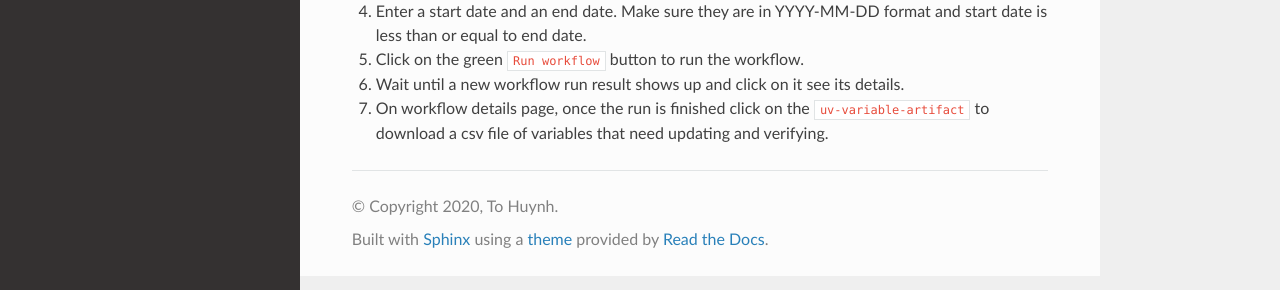
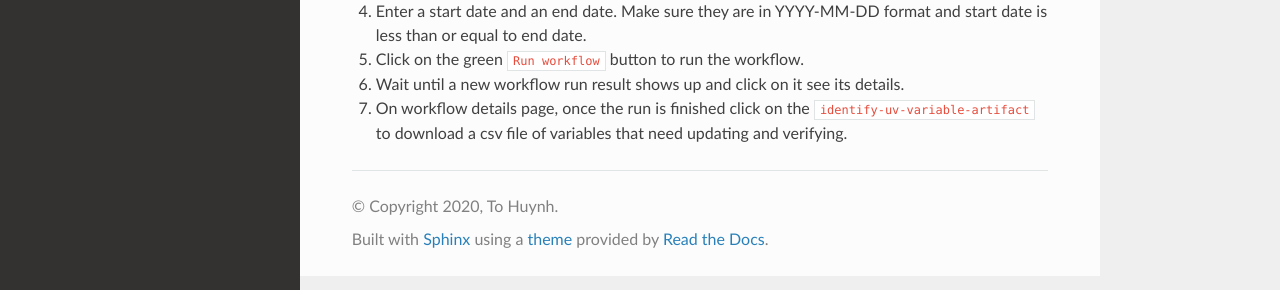
Before and after one commit to SIGLA-GU/siglatools, a Sphinx documentation site: the page built from docs/identify_uv_variable.md, in a window 1280 px wide. Shown: the part 598-888 px from the top of the page. Built offline with Sphinx 7.4.7 and the Read the Docs theme 2.0.0, drawn with Linux system fonts in a browser that asks for light colours; pages that are not in the unit, such as notebooks, are missing from menus.

Commit message:
Fix artifact name

```diff
--- a/docs/identify_uv_variable.md
+++ b/docs/identify_uv_variable.md
@@ -22,4 +22,4 @@
 4. Enter a start date and an end date. Make sure they are in YYYY-MM-DD format and start date is less than or equal to end date.
 5. Click on the green `Run workflow` button to run the workflow.
 6. Wait until a new workflow run result shows up and click on it see its details.
-7. On workflow details page, once the run is finished click on the `uv-variable-artifact` to download a csv file of variables that need updating and verifying.
+7. On workflow details page, once the run is finished click on the `identify-uv-variable-artifact` to download a csv file of variables that need updating and verifying.
```
